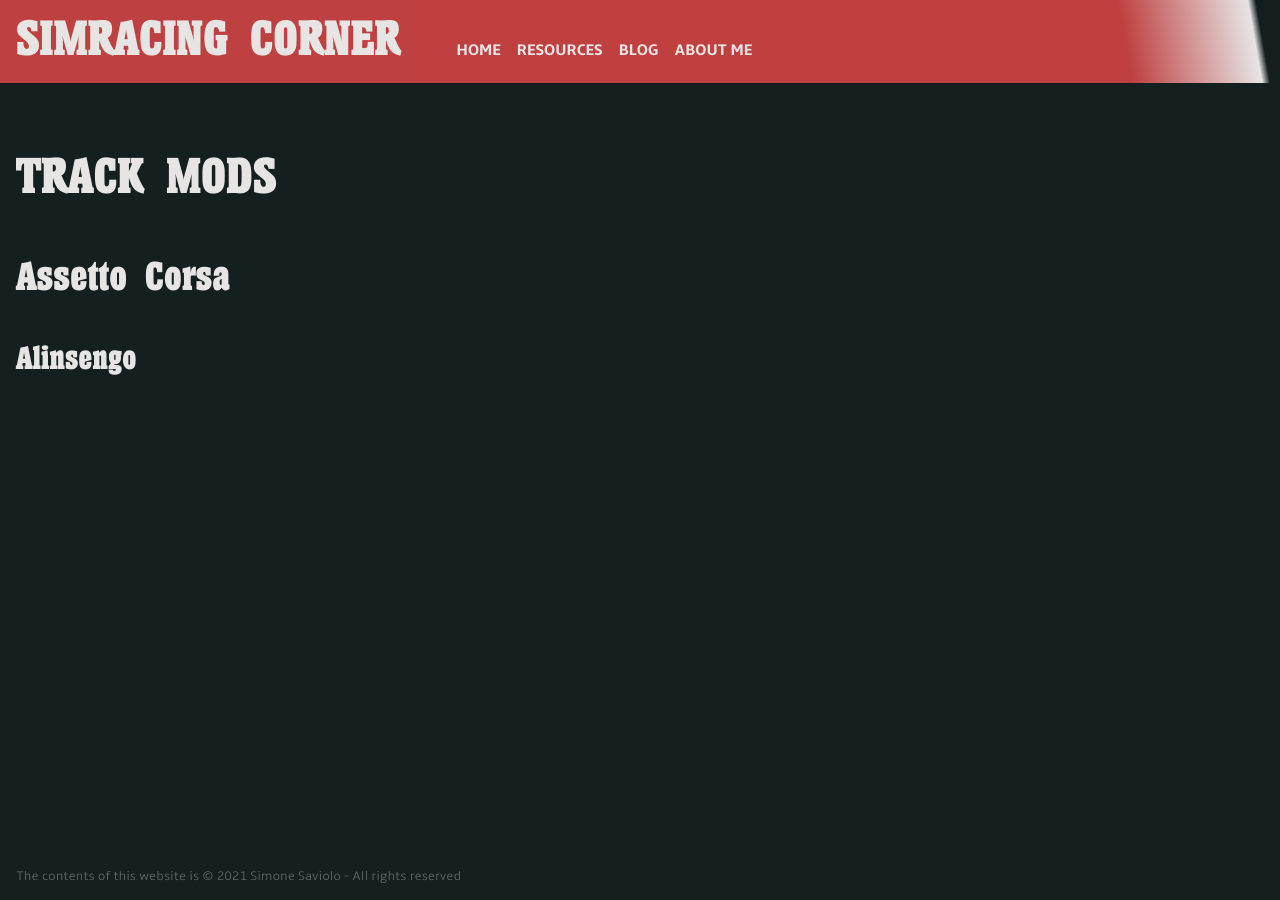
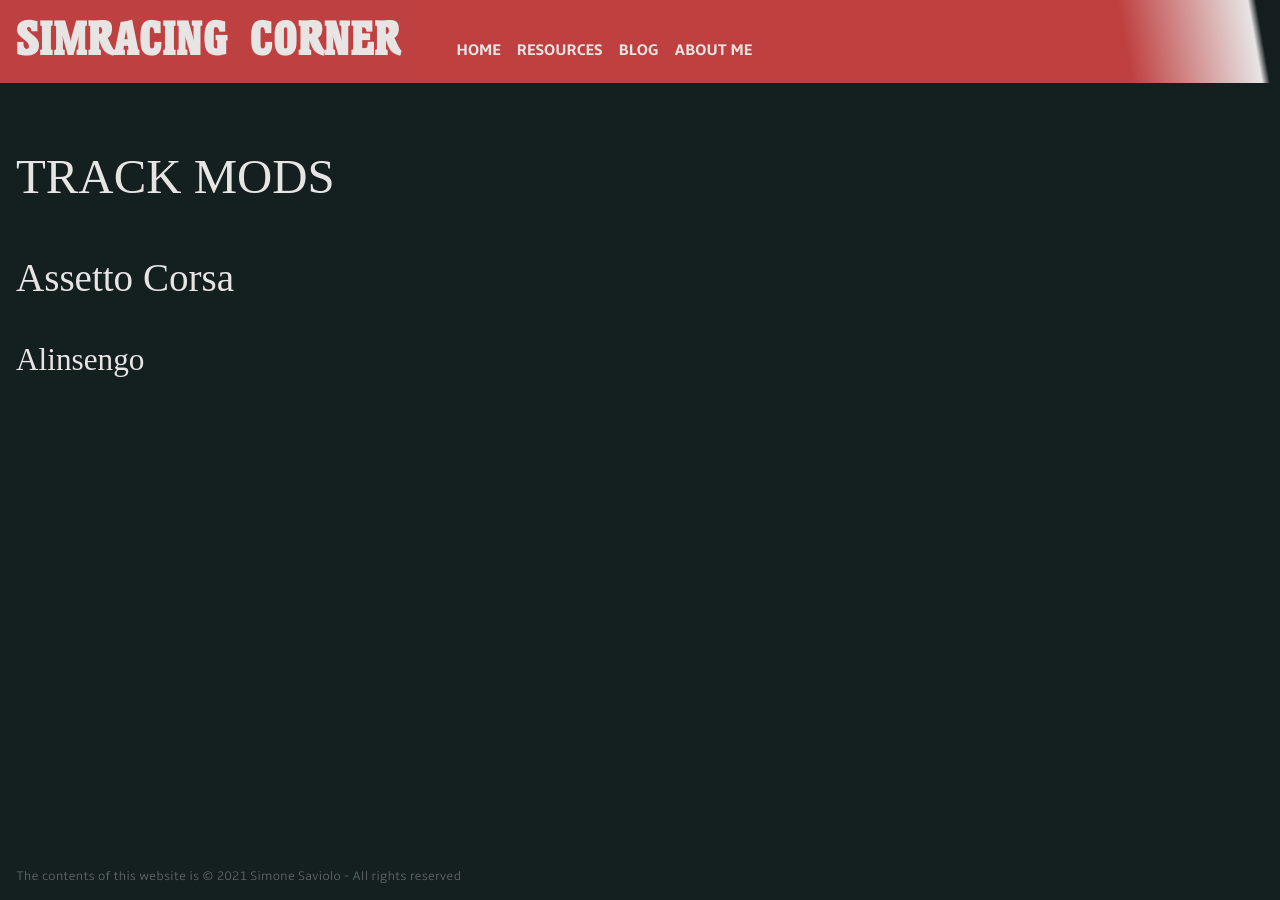
Before and after one commit to savissimo/simracing-corner, a Jekyll site: the page built from docs/tracks.html, in a window 1280 px wide. Built offline with Jekyll 4.4.1, drawn with Linux system fonts in a browser that asks for light colours.

Commit message:
Changed heading font

```diff
--- a/docs/_sass/main.scss
+++ b/docs/_sass/main.scss
@@ -98,7 +98,7 @@
 	& > .logo {
 		padding: 1rem;
 		grid-area: logo;
-		font-family: $font-heading;
+		font-family: $font-logo;
 		font-size: 3rem;
 		line-height: 1;
 		text-transform: uppercase;
--- a/docs/_sass/variables.scss
+++ b/docs/_sass/variables.scss
@@ -38,7 +38,8 @@
 // Fonts
 
 $font-body: 'Amble', sans-serif;
-$font-heading: 'Hansen', serif;
+$font-heading: 'Sansita One', serif;
+$font-logo: 'Hansen', serif;
 
 // Sizes
 
```
Also changed, not shown: docs/assets/fonts/SansitaOne.ttf (added).
